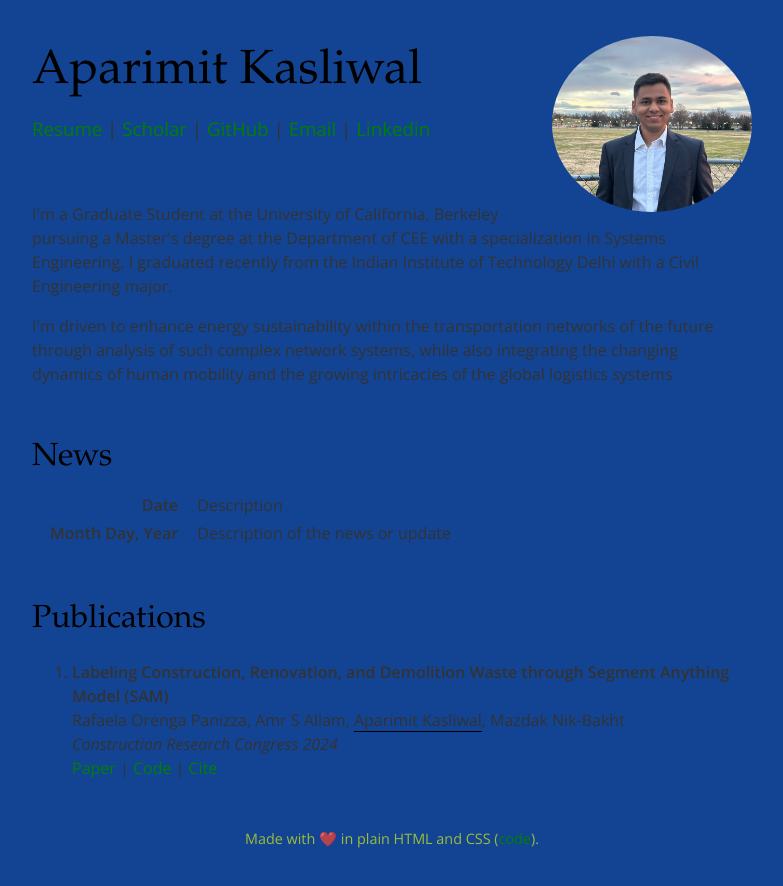
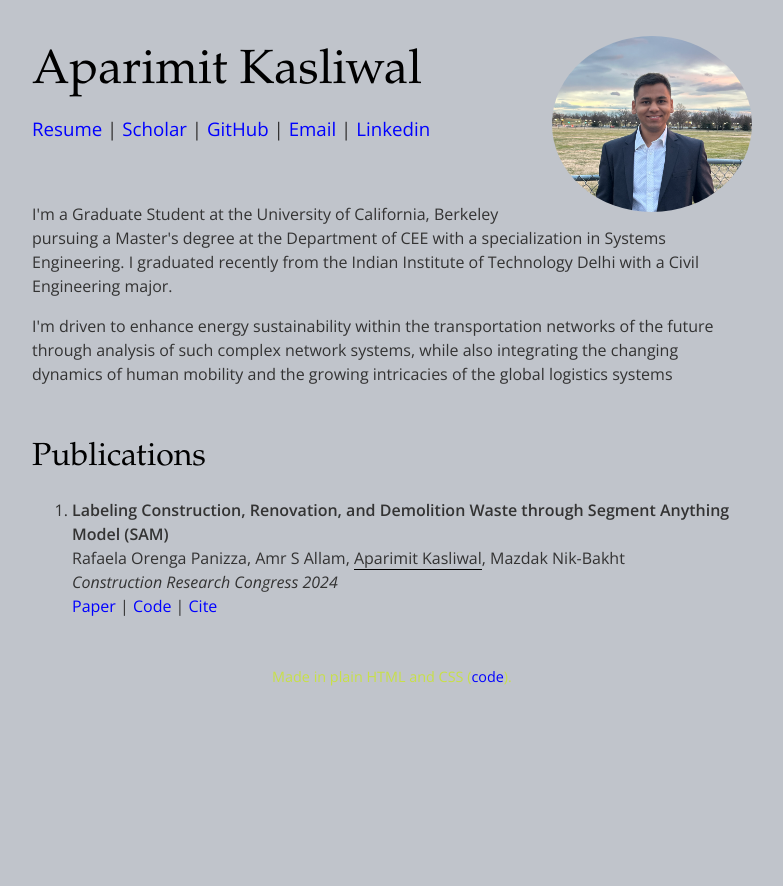
Before and after one commit to aparimit11/aparimit11.github.io, a plain HTML site: page index.html in a window 1280 px wide. Shown: the whole page, without its empty margins (248-1031 px from the left). After the commit the page ends 800 px from the top, so only its background shows below. Drawn offline with nearby package versions, Linux system fonts and the light colour scheme.

Commit message:
updated color-mix

```diff
--- a/index.html
+++ b/index.html
@@ -35,7 +35,7 @@
 
     <!-- Optional: Add any news or updates here -->
     <!-- Replace the content with your own news or updates -->
-    <h2>News</h2>
+    <!-- <h2>News</h2>
 
     <table>
 
@@ -49,7 +49,7 @@
             <td>Description of the news or update</td>
         </tr>
 
-    </table>
+    </table> -->
 
 
     <!-- Optional: Add any publications here -->
@@ -74,7 +74,7 @@
 
     <footer>
         <!-- Feel free to customize the footer with your own message -->
-        Made with &#10084;&#65039; in plain HTML and CSS (<a href="https://github.com/aparimit11/aparimit11.github.io">code</a>).
+        Made in plain HTML and CSS (<a href="https://github.com/aparimit11/aparimit11.github.io">code</a>).
     <footer>
 </body>
 
--- a/style.css
+++ b/style.css
@@ -7,7 +7,7 @@ body {
     max-width: 720px;
     margin: auto;
     padding: 1em;
-    background-color: #134493;
+    background-color: #c0c4cb;
 }
 
 
@@ -52,7 +52,7 @@ li {
 }
 
 a {
-	color: green;
+	color: blue;
 	text-decoration: none;
 }
 
@@ -61,7 +61,7 @@ a:active, a:focus, a:hover {
 }
 
 a:visited {
-	color: rgb(14, 33, 205);
+	color: blueviolet;
 }
 
 u {
```
